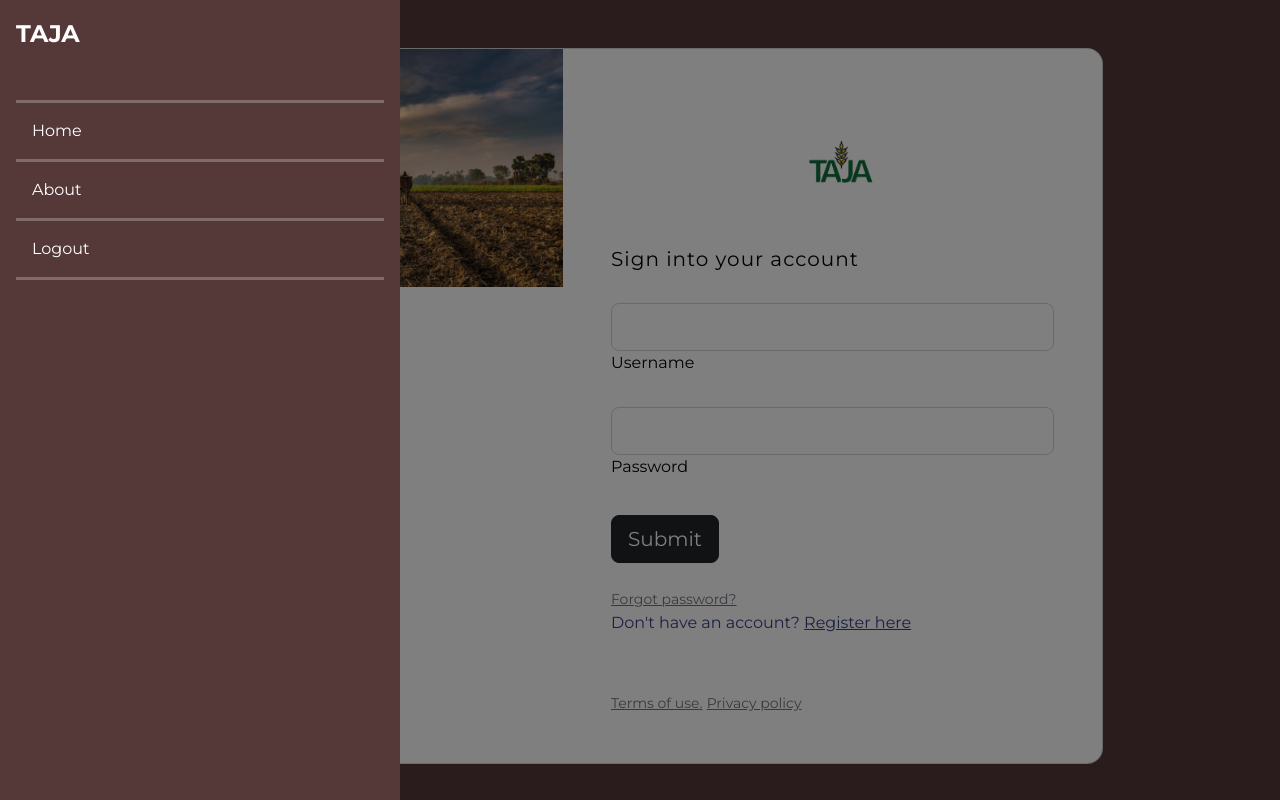
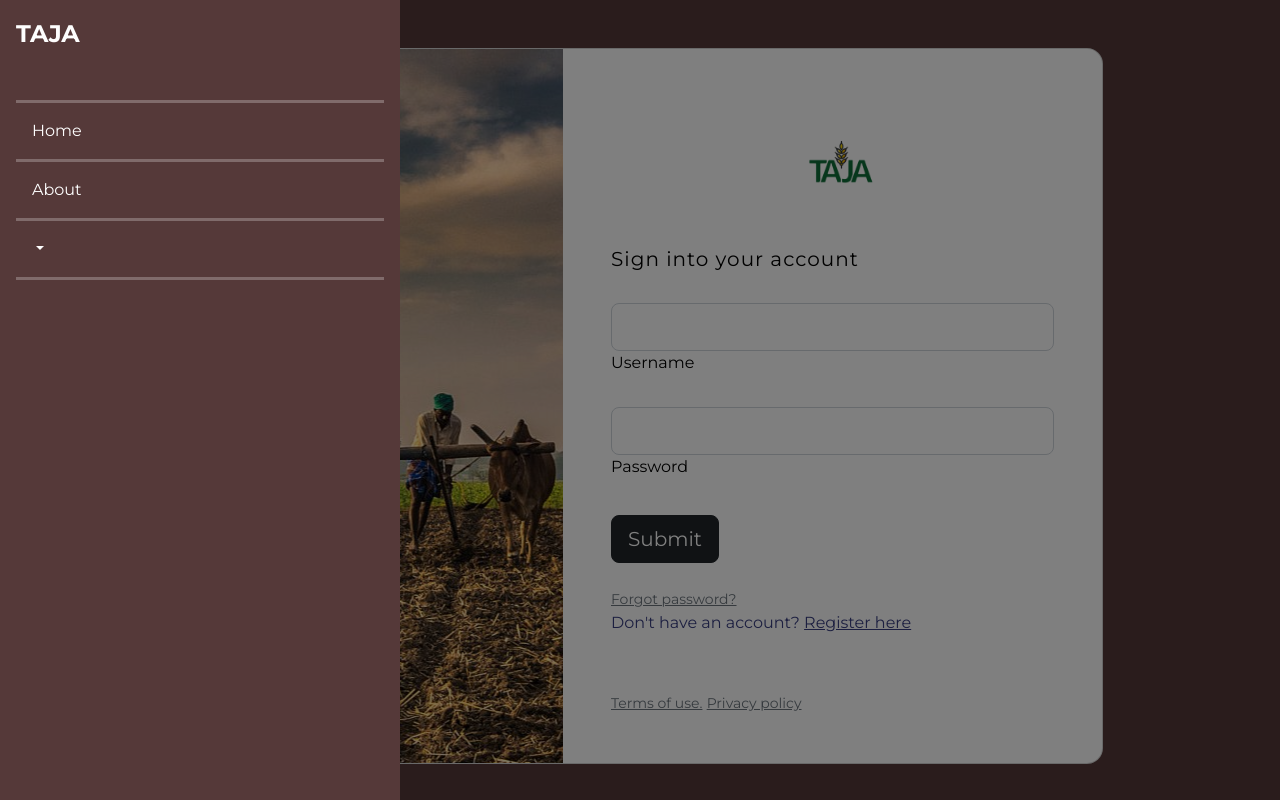
Before and after one commit to adivii/project-weblan-taja, a CodeIgniter 4 app: template app/Views/pages/login.php in a window 1280 px wide, after a click that opens the changed part. Run offline with PHP 8.4 and a stand-in for CodeIgniter, Linux system fonts and the light colour scheme; the template is opened without the code that fills it, so the values that code supplies are empty; some libraries are stand-ins or nearby versions.

Commit message:
adding sidebar menu filtering by user level
we no longer use admin template, instead we use general template with user level feature filtering

```diff
--- a/app/Config/Routes.php
+++ b/app/Config/Routes.php
@@ -36,7 +36,7 @@ $routes->set404Override();
 // We get a performance increase by specifying the default
 // route since we don't have to scan directories.
 $routes->get('/', 'Pages::index');
-$routes->get('/base', 'Pages::index', ['as' => 'base']);
+$routes->get('/base', 'Pages::index');
 $routes->post('/verify', 'AccountController::verify');
 $routes->get('/logout', 'AccountController::logout');
 $routes->post('/farmer/add', 'FarmerController::farmer_add');
--- a/app/Controllers/AccountController.php
+++ b/app/Controllers/AccountController.php
@@ -20,12 +20,14 @@ class AccountController extends BaseController
             if (password_verify($password, $result['password'])) {
                 if ($result['level'] == 'Petani') {
                     session()->set(
-                        ['level' => 'farmer']
+                        ['user' => $username,
+                        'level' => 'farmer']
                     );
                     return redirect()->to('/farmer/home');
                 } else if ($result['level'] == 'Admin') {
                     session()->set(
-                        ['level' => 'admin']
+                        ['user' => 'admin',
+                        'level' => 'admin']
                     );
                     return redirect()->to('/admin/event');
                 } else {
--- a/app/Controllers/AdminController.php
+++ b/app/Controllers/AdminController.php
@@ -25,6 +25,7 @@ class AdminController extends BaseController
         $event_model = new EventModel();
         $events = $event_model->findall();
 
+        $data['title'] = 'Event List';
         $data['events'] = $events;
 
         return  view('admin/event_list', $data);
--- a/app/Views/pages/login.php
+++ b/app/Views/pages/login.php
@@ -13,9 +13,8 @@
       <div class="col col-xl-10">
         <div class="card" style="border-radius: 1rem;">
           <div class="row g-0">
-            <div class="col-md-6 col-lg-5 d-none d-md-block">
-              <img src="assets/images/background-home.jpeg"
-                alt="login form" class="img-fluid" style="border-radius: 1rem 0 0 1rem;" />
+            <div class="col-md-6 col-lg-5 d-none d-md-block" style="background:url('assets/images/background-home.jpeg') no-repeat;background-position: center;">
+
             </div>
             <div class="col-md-6 col-lg-7 d-flex align-items-center">
               <div class="card-body p-4 p-lg-5 text-black">
--- a/app/Views/pages/register.php
+++ b/app/Views/pages/register.php
@@ -13,8 +13,8 @@
       <div class="col col-xl-10">
         <div class="card" style="border-radius: 1rem;">
           <div class="row g-0">
-            <div class="col-md-6 col-lg-5 d-none d-md-block">
-              <img src="assets/images/background-home.jpeg" alt="login form" class="img-fluid" style="border-radius: 1rem 0 0 1rem;" />
+            <div class="col-md-6 col-lg-5 d-none d-md-block" style="background:url('assets/images/background-home.jpeg') no-repeat;background-position: center;">
+
             </div>
             <div class="col-md-6 col-lg-7 d-flex align-items-center">
               <div class="card-body p-4 p-lg-5 text-black">
--- a/app/Views/templates/template.php
+++ b/app/Views/templates/template.php
@@ -19,15 +19,35 @@
     </a>
     <div class="offcanvas offcanvas-start" tabindex="-1" id="mainSidebar" aria-labelledby="mainSidebarLabel" style="background-color: var(--color-two); border: none;">
         <div class="offcanvas-header">
-            <a href="/base" style="text-decoration: none;"><h4 class="offcanvas-title" id="mainSidebarLabel" style="color: #fefefe;font-weight: bold; text-decoration: none;">TAJA</h4></a>
+            <a href="/base" style="text-decoration: none;">
+                <h4 class="offcanvas-title" id="mainSidebarLabel" style="color: #fefefe;font-weight: bold; text-decoration: none;">TAJA</h4>
+            </a>
         </div>
         <div class="offcanvas-body">
             <hr style="height: 3px; border: none; color: #fefefe; background-color: white;">
-            <a class="nav-link ms-3" style="color: #fefefe;" href="#">Home</a>
+            <a class="nav-link ms-3" style="color: #fefefe;" href="/base">Home</a>
             <hr style="height: 3px; border: none; color: #fefefe; background-color: white;">
             <a class="nav-link ms-3" style="color: #fefefe;" href="/about">About</a>
             <hr style="height: 3px; border: none; color: #fefefe; background-color: white;">
-            <a class="nav-link ms-3" style="color: #fefefe;" href="/logout">Logout</a>
+            <?php if (null === session()->get('level')) { ?>
+                <a class="nav-link ms-3" style="color: #fefefe;" href="/login">Login</a>
+            <?php } else { ?>
+                <?php if (session()->get('level') === 'admin') { ?>
+                    <a class="nav-link ms-3" style="color: #fefefe;" href="admin/event">Event List</a>
+                    <hr style="height: 3px; border: none; color: #fefefe; background-color: white;">
+                <?php } ?>
+                <li class="nav-link dropdown ms-3">
+                    <a class="nav-link dropdown-toggle" href="#" role="button" style="color: #fefefe;" data-bs-toggle="dropdown" aria-expanded="false">
+                        <?= session()->get('user') ?>
+                    </a>
+                    <ul class="dropdown-menu">
+                        <li><a class="dropdown-item" href="/logout">Logout</a></li>
+                        <!-- <li>
+                            <hr class="dropdown-divider">
+                        </li> -->
+                    </ul>
+                </li>
+            <?php } ?>
             <hr style="height: 3px; border: none; color: #fefefe; background-color: white;">
         </div>
     </div>
```
Also changed, not shown: app/Views/admin/event_list.php (+4 -4 lines).
